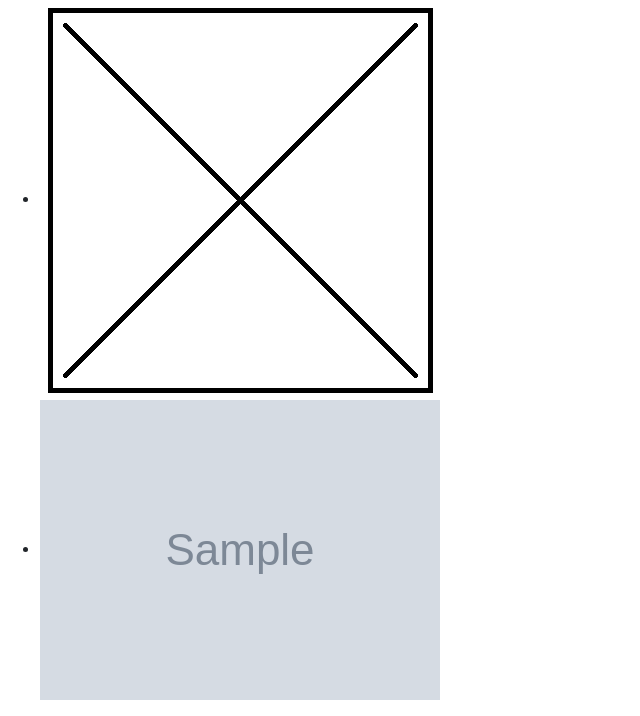
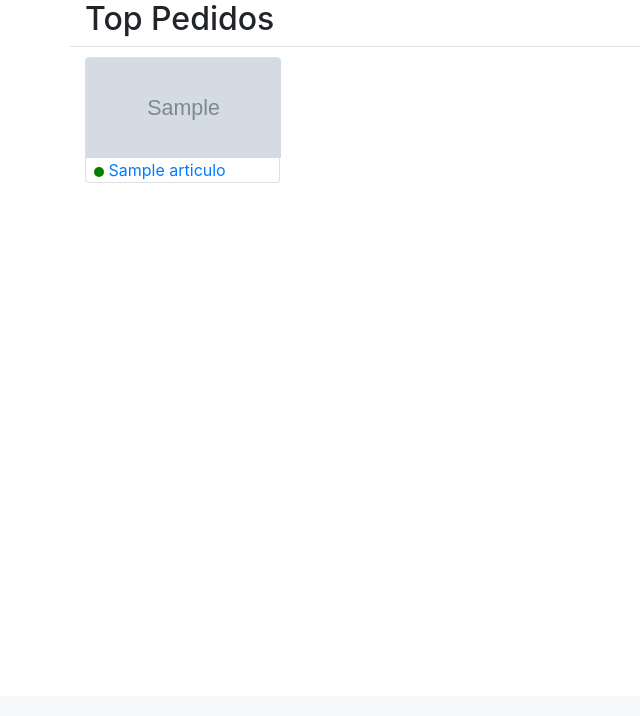
Before and after one commit to DCC-CC4401/2018-1-Winning-Eleven-11-T3, a Django app: page /articulos/ in a window 1280 px wide. Shown: the part 104-820 px from the top of the page, without its empty margins (0-640 px from the left). After the commit the page ends 287 px from the top, so only its background shows below. Run offline with Django 3.2, Linux system fonts and the light colour scheme; tables that the repository leaves empty hold one stand-in row (values such as "Sample post"); grey boxes marked "Sample" are stand-in pictures; some libraries are stand-ins or nearby versions.

Commit message:
top pedidos
cambio modelo articulos y agrego top pedidos al template articulos.html

```diff
--- a/InventarioCEI/App/models.py
+++ b/InventarioCEI/App/models.py
@@ -3,8 +3,14 @@ from django.db import models
 
 # Create your models here.
 class Articulo(models.Model):
+    opciones = (
+        ("Disponible", "Disponible"),
+        ("En prestamo", "En prestamo"),
+        ("En reparacion", "En reparacion"),
+        ("Perdido", "Perdido"),
+    )
     nombre = models.CharField(max_length=20)
-    estado = models.CharField(max_length=10)
+    estado = models.CharField(max_length=15, choices=opciones, default="Disponible")
     solicitudes = models.IntegerField(default=0)
     imagen = models.ImageField(upload_to="img", default='img/none.png')
 
--- a/InventarioCEI/templates/articulos.html
+++ b/InventarioCEI/templates/articulos.html
@@ -2,12 +2,38 @@
 {% load static %}
 {% block title %}CEI - Artículos{% endblock %}
 {% block body %}
+    <div class="container">
     {% if populares %}
-        <ul>
-        {% for articulo in populares %}
-            <li><img src="/media/img/none.png"></li>
-            <li><img src="{% get_media_prefix %}{{ articulo.imagen }}"></li>
-        {% endfor %}
-        </ul>
+        <div class="row border-bottom">
+        <div class="col"><h2>Top Pedidos</h2></div>
+        </div>
+        <div class="row">
+            {% for articulo in populares %}
+                <div class="col">
+                    <a href="#">
+                        <div class="card" style="width: 195px;margin-top:10px;">
+                        <img class="card-img-top" src="{% get_media_prefix %}{{ articulo.imagen }}" style="width:195px;height:100px;">
+                        <div class="card-body" style="padding-top:0;padding-bottom:0;padding-left:8px;">
+                            {% if articulo.estado == "Disponible" %}
+                                <svg width="10" height="10">
+                                    <circle cx="5" cy="5" r="5" fill="green" style="display:inline-block;"/>
+                                </svg>
+                            {% elif articulo.estado == "En prestamo" %}
+                                <svg width="10" height="10">
+                                    <circle cx="5" cy="5" r="5" fill="yellow" style="display:inline-block;"/>
+                                </svg>
+                            {% else %}
+                                <svg width="10" height="10">
+                                    <circle cx="5" cy="5" r="5" fill="red" style="display:inline-block;"/>
+                                </svg>
+                            {% endif %}
+                        {{ articulo.nombre }}
+                        </div>
+                        </div>
+                     </a>
+                </div>
+            {% endfor %}
+        </div>
     {% endif %}
+    </div>
 {% endblock %}
```
